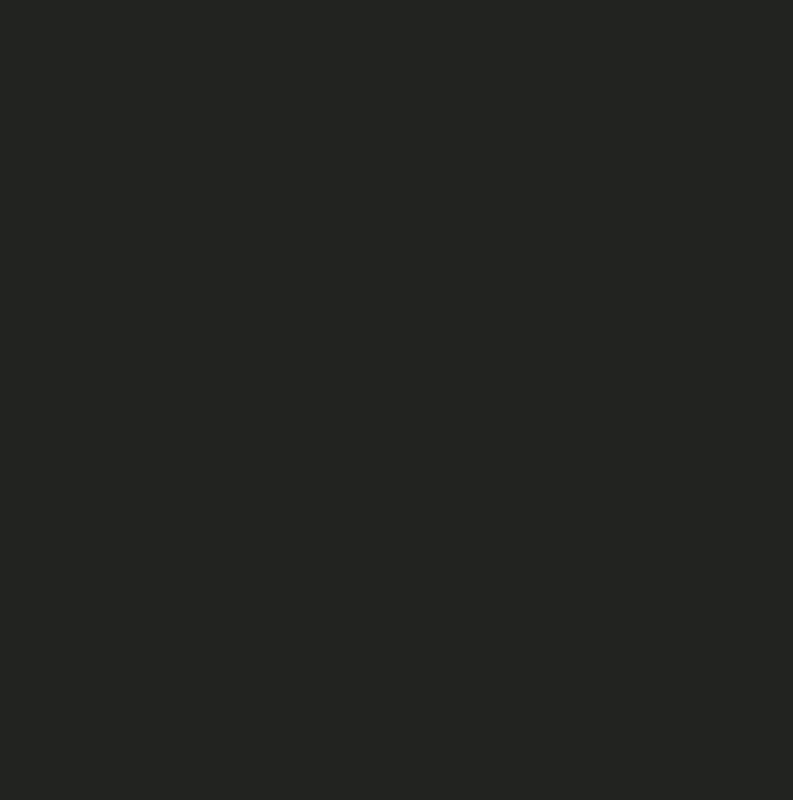
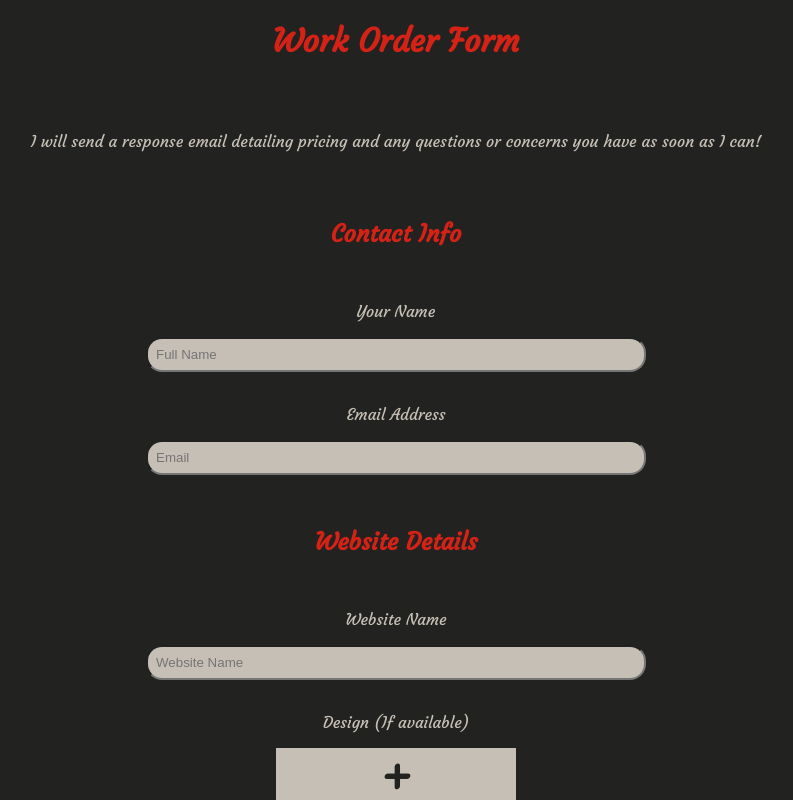
Before and after one commit to Jeremiah-Thomas/portfolio-site, a React (Create React App) app: page /work-order in a window 1280 px wide. Before the commit this address had no page. Shown: the top 800 px of the page, without its empty margins (244-1037 px from the left). Built offline with nearby package versions, Linux system fonts and the light colour scheme.

Commit message:
WorkOrderForm is finished on frontend

```diff
--- a/package.json
+++ b/package.json
@@ -32,7 +32,6 @@
     "migrate": "npx knex migrate:latest",
     "rollback": "npx knex migrate:rollback"
   },
-  "proxy": "https://jeremiah-thomas-backend.herokuapp.com/",
   "eslintConfig": {
     "extends": [
       "react-app",
--- a/src/App.js
+++ b/src/App.js
@@ -1,6 +1,7 @@
 import "./App.css";
 import Home from "./pages/Home";
 import Dashboard from "./pages/Dashboard";
+import WorkOrder from "./components/WorkOrder/WorkOrder";
 import { BrowserRouter as Router, Routes, Route } from "react-router-dom";
 
 function App() {
@@ -10,6 +11,7 @@ function App() {
         <Routes>
           <Route path="/" element={<Home />} />
           <Route path="/dashboard" element={<Dashboard />} />
+          <Route path="/work-order" element={<WorkOrder />} />
         </Routes>
       </Router>
     </div>
--- a/src/components/Dashboard/Message.js
+++ b/src/components/Dashboard/Message.js
@@ -4,7 +4,6 @@ import styled from "styled-components";
 const MessageBox = styled.div`
   position: absolute;
   top: 0;
-
   width: 100%;
   height: 5vh;
   display: flex;
--- a/src/components/Header.js
+++ b/src/components/Header.js
@@ -1,5 +1,6 @@
 import React from "react";
 import styled from "styled-components";
+import { useNavigate } from "react-router-dom";
 
 const Head = styled.header`
   background-color: rgba(0, 0, 0, 0);
@@ -7,6 +8,7 @@ const Head = styled.header`
   font-size: 3rem;
   display: flex;
   justify-content: space-between;
+  align-items: center;
   margin-bottom: 5vh;
   p {
     font-family: "Tangerine";
@@ -16,14 +18,46 @@ const Head = styled.header`
   }
 
   @media (max-width: 830px) {
+    flex-direction: column;
     justify-content: center;
+    align-items: center;
+  }
+
+  button {
+    all: unset;
+    border-radius: 1rem;
+    background-color: var(--light-theme);
+    color: var(--red-theme);
+    width: 10rem;
+    padding: 1rem;
+    height: 1rem;
+    font-size: 1rem;
+    margin-right: 2rem;
+    cursor: pointer;
+
+    &:hover {
+      background-color: var(--red-theme);
+      color: var(--light-theme);
+    }
+
+    @media (max-width: 830px) {
+      margin: 0;
+    }
   }
 `;
 
 const Header = () => {
+  const navigate = useNavigate();
   return (
     <Head>
       <p>Jeremiah Thomas</p>
+      <button
+        onClick={() => {
+          navigate("/work-order", { replace: false });
+        }}
+      >
+        Need A Website?
+      </button>
     </Head>
   );
 };
--- a/src/components/MainSection.js
+++ b/src/components/MainSection.js
@@ -2,7 +2,6 @@ import React from "react";
 import styled from "styled-components";
 import Projects from "./Projects/Projects";
 import Hero from "../assets/hero.jpg";
-import projectData from "./Projects/projectData";
 
 const Main = styled.main`
   color: var(--light-theme);
@@ -94,7 +93,7 @@ const MainSection = () => {
           </p>
         </div>
       </Intro>
-      <Projects projects={projectData} />
+      <Projects />
       <Tech>
         <div>
           <h1>Technologies That I Know</h1>
--- a/src/components/Projects/projectData.js
+++ /dev/null
@@ -1,26 +0,0 @@
-import Hero from "../../assets/hero.jpg";
-
-const projectData = [
-  {
-    name: "Test",
-    screenshot: Hero,
-    tech: "T1, T2, and T3",
-  },
-  {
-    name: "Test2",
-    screenshot: Hero,
-    tech: "T1, T2, and T3",
-  },
-  {
-    name: "Test3",
-    screenshot: Hero,
-    tech: "T1, T2, and T3",
-  },
-  {
-    name: "Test4",
-    screenshot: Hero,
-    tech: "T1, T2, and T3",
-  },
-];
-
-export default projectData;
--- /dev/null
+++ b/src/components/WorkOrder/WorkOrder.js
@@ -0,0 +1,12 @@
+import React from "react";
+import WorkOrderForm from "./WorkOrderForm";
+
+const WorkOrder = () => {
+  return (
+    <div>
+      <WorkOrderForm />
+    </div>
+  );
+};
+
+export default WorkOrder;
--- /dev/null
+++ b/src/components/WorkOrder/WorkOrderForm.js
@@ -0,0 +1,166 @@
+import React, { useState } from "react";
+import styled from "styled-components";
+
+const Form = styled.form`
+  display: flex;
+  flex-direction: column;
+  justify-content: center;
+  align-items: center;
+  gap: 2rem;
+  color: var(--light-theme);
+  width: 100%;
+
+  h1,
+  h2 {
+    color: var(--red-theme);
+  }
+
+  input {
+    background-color: var(--light-theme);
+    color: var(--gray-theme);
+    border-radius: 1rem;
+    padding: 0.5rem;
+    width: 50%;
+  }
+
+  input[type="file"] {
+    display: none;
+  }
+
+  input[type="submit"] {
+    margin-top: 3rem;
+  }
+
+  div {
+    background-color: var(--light-theme);
+    color: var(--gray-theme);
+    font-weight: bold;
+    font-size: 3rem;
+    min-width: 25%;
+    height: fit-content;
+    max-width: 75%;
+    width: fit-content;
+
+    img {
+      max-width: 100%;
+    }
+  }
+
+  label {
+    display: flex;
+    flex-direction: column;
+    justify-content: center;
+    align-items: center;
+    gap: 1rem;
+    width: 75%;
+  }
+
+  textarea {
+    width: 50%;
+    height: 10rem;
+    background-color: var(--light-theme);
+    color: var(--gray-theme);
+    border-radius: 1rem;
+    padding: 1rem;
+    resize: none;
+  }
+`;
+
+const WorkOrderForm = () => {
+  const [designImage, setDesignImage] = useState();
+  const [clientName, setClientName] = useState("");
+  const [clientEmail, setClientEmail] = useState("");
+  const [siteName, setSiteName] = useState("");
+  const [additionalDetails, setAdditionalDetails] = useState("");
+
+  const onChange = (e) => {
+    if (e.target.name === "clientName") {
+      setClientName(e.target.value);
+    } else if (e.target.name === "clientEmail") {
+      setClientEmail(e.target.value);
+    } else if (e.target.name === "siteName") {
+      setSiteName(e.target.value);
+    } else if (e.target.name === "designImage") {
+      console.log("b");
+      setDesignImage(e.target.files[0]);
+    } else if (e.target.name === "additionalDetails") {
+      setAdditionalDetails(e.target.value);
+    }
+  };
+
+  return (
+    <Form>
+      <h1>Work Order Form</h1>
+      <p>
+        I will send a response email detailing pricing and any questions or
+        concerns you have as soon as I can!
+      </p>
+      <h2>Contact Info</h2>
+
+      <label>
+        Your Name{" "}
+        <input
+          name="clientName"
+          type="text"
+          placeholder="Full Name"
+          onChange={onChange}
+          value={clientName}
+          required
+        />
+      </label>
+      <label>
+        Email Address{" "}
+        <input
+          name="clientEmail"
+          type="email"
+          placeholder="Email"
+          onChange={onChange}
+          value={clientEmail}
+          required
+        />
+      </label>
+      <h2>Website Details</h2>
+      <label>
+        Website Name{" "}
+        <input
+          name="siteName"
+          type="text"
+          placeholder="Website Name"
+          onChange={onChange}
+          value={siteName}
+          required
+        />
+      </label>
+      <label>
+        Design (If available){" "}
+        <input
+          name="designImage"
+          type="file"
+          accept="image/*"
+          onChange={onChange}
+          required
+        />
+        <div>
+          {!designImage ? (
+            "+"
+          ) : (
+            <img src={URL.createObjectURL(designImage)} alt="design preview" />
+          )}
+        </div>
+      </label>
+
+      <label>
+        Additional Details{" "}
+        <textarea
+          name="additionalDetails"
+          placeholder="Design Ideas if no file is available or other concerns ..."
+          onChange={onChange}
+          value={additionalDetails}
+        />
+      </label>
+      <input type="submit" value="Submit" />
+    </Form>
+  );
+};
+
+export default WorkOrderForm;
--- a/src/pages/Dashboard.js
+++ b/src/pages/Dashboard.js
@@ -5,7 +5,7 @@ import Message from "../components/Dashboard/Message";
 
 const Main = styled.div`
   background-color: var(--gray-theme);
-  max-width: 100%;
+  width: 100%;
   height: 100%;
   display: flex;
   flex-direction: column;
```
